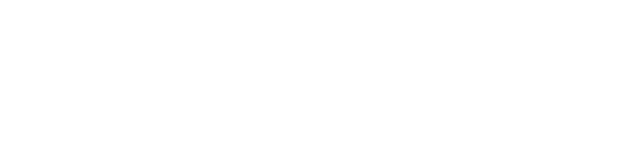
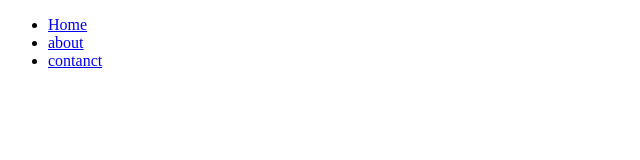
Before and after one commit to sreytouchmoch/sreytouch-test, a plain HTML site: page index.html in a window 1280 px wide. Shown: the whole page, without its empty margins (0-640 px from the left). Drawn offline with Linux system fonts and the light colour scheme.

Commit message:
add menu

```diff
--- a/index.html
+++ b/index.html
@@ -7,6 +7,10 @@
     <title>Document</title>
 </head>
 <body>
-
+    <ul>
+        <li><a href="#">Home</a></li>
+        <li><a href="#">about</a></li>
+        <li><a href="#">contanct</a></li>
+    </ul>
 </body>
 </html>
```
